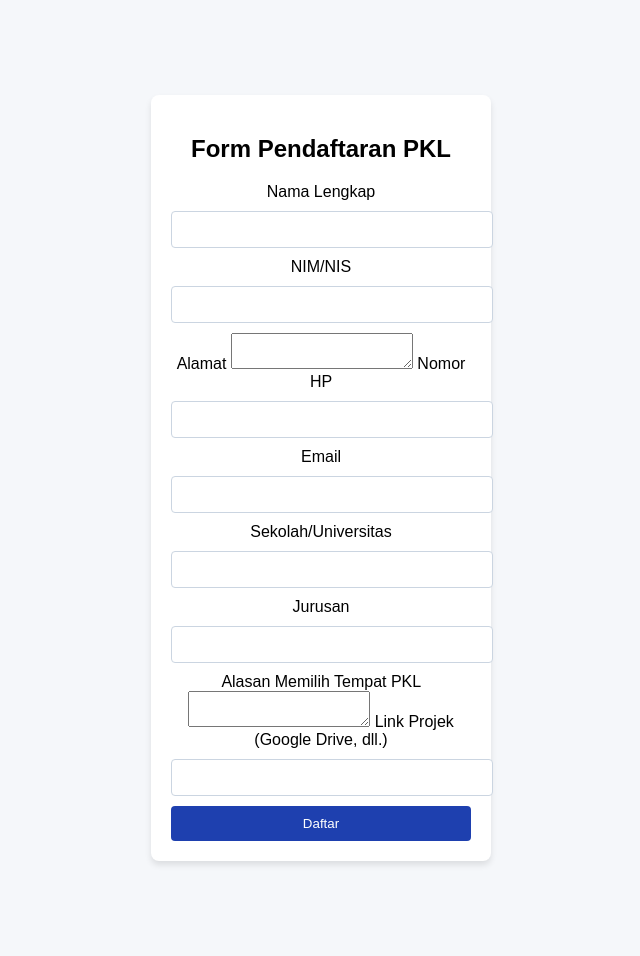
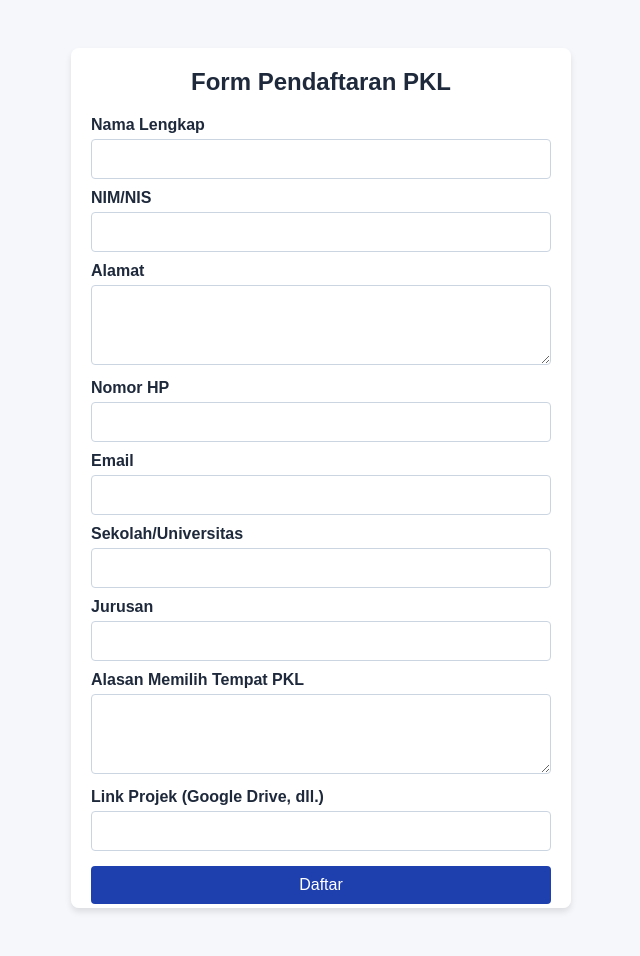
Before and after one commit to yuxra/pendaftaran-pkl, a PHP site: template src/views/pendaftaran_pkl.php in a window 1280 px wide. Shown: the whole page, without its empty margins (319-959 px from the left). Run offline with PHP 8.4, Linux system fonts and the light colour scheme; the template is opened without the code that fills it, so the values that code supplies are empty.

Commit message:
menambahkan css pendaftaran sederhana

```diff
--- /dev/null
+++ b/public/pendaftaran.css
@@ -0,0 +1,79 @@
+/* Reset dasar */
+* {
+    box-sizing: border-box;
+    margin: 0;
+    padding: 0;
+    font-family: Arial, sans-serif;
+}
+
+body {
+    background-color: #F5F7FA;
+    display: flex;
+    justify-content: center;
+    align-items: center;
+    height: 100vh;
+    padding: 20px;
+    overflow-y: auto;
+    overflow-x: hidden;
+}
+
+.container {
+    background: #FFFFFF;
+    padding: 20px;
+    border-radius: 8px;
+    box-shadow: 0px 4px 6px rgba(0, 0, 0, 0.1);
+    width: 100%;
+    max-width: 500px;
+    text-align: left;
+    overflow-y: auto;
+    max-height: 90vh;
+}
+
+h2 {
+    text-align: center;
+    color: #1E293B;
+    margin-bottom: 20px;
+}
+
+label {
+    display: block;
+    font-weight: bold;
+    margin-top: 10px;
+    color: #1E293B;
+}
+
+input, textarea {
+    width: 100%;
+    padding: 10px;
+    margin-top: 5px;
+    border: 1px solid #CBD5E1;
+    border-radius: 4px;
+    font-size: 16px;
+}
+
+textarea {
+    resize: vertical;
+    min-height: 80px;
+}
+
+button {
+    width: 100%;
+    padding: 10px;
+    background: #1E40AF;
+    color: white;
+    border: none;
+    border-radius: 4px;
+    font-size: 16px;
+    cursor: pointer;
+    margin-top: 15px;
+}
+
+button:hover {
+    background: #1E3A8A;
+}
+
+@media (max-width: 600px) {
+    .container {
+        width: 90%;
+    }
+}
--- a/src/views/pendaftaran_pkl.php
+++ b/src/views/pendaftaran_pkl.php
@@ -4,7 +4,7 @@
     <meta charset="UTF-8">
     <meta name="viewport" content="width=device-width, initial-scale=1.0">
     <title>Form Pendaftaran PKL</title>
-    <link rel="stylesheet" href="style.css">
+    <link rel="stylesheet" href="../../public/pendaftaran.css">
 </head>
 <body>
 
```
